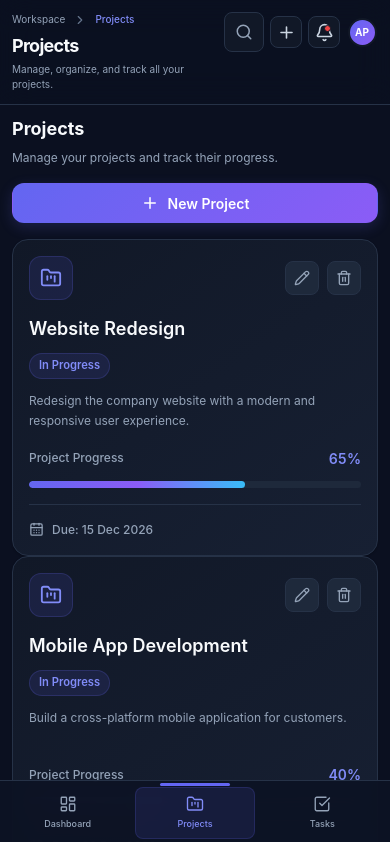
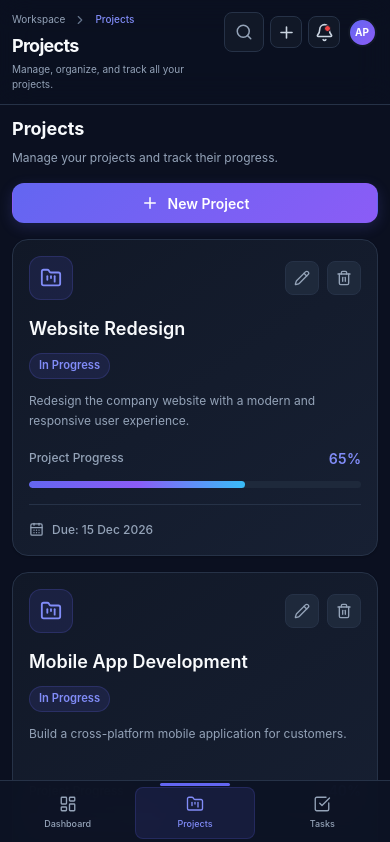
Before and after one commit to amolpawar24/ProjectFlow, a React (Vite) app: page /projects in a window 390 px wide. Shown: the top 842 px of the page. Built offline with nearby package versions, Linux system fonts and the light colour scheme.

Commit message:
feat: add styles for ProjectList component with responsive design and empty state handling

```diff
--- a/src/styles/pages/projects/components/_projectList.css
+++ b/src/styles/pages/projects/components/_projectList.css
@@ -0,0 +1,97 @@
+
+/* ========================================
+   PROJECTFLOW - PROJECT LIST
+======================================== */
+
+/* Project Grid */
+
+.project-list {
+  display: grid;
+  grid-template-columns: repeat(3, minmax(0, 1fr));
+  gap: var(--spacing-5);
+
+  width: 100%;
+  min-width: 0;
+}
+
+/* Empty State */
+
+.project-list__empty {
+  display: flex;
+  align-items: center;
+  justify-content: center;
+
+  width: 100%;
+  min-height: 300px;
+  padding: var(--spacing-8);
+
+  background: var(--color-surface);
+  border: 1px dashed var(--color-border);
+  border-radius: var(--radius-xl);
+}
+
+/* ========================================
+   RESPONSIVE DESIGN
+======================================== */
+
+/* Large Desktop - 1400px and above */
+
+@media (min-width: 1400px) {
+  .project-list {
+    grid-template-columns: repeat(3, minmax(0, 1fr));
+    gap: var(--spacing-6);
+  }
+}
+
+/* Desktop - 1200px to 1399px */
+
+@media (max-width: 1399px) {
+  .project-list {
+    grid-template-columns: repeat(3, minmax(0, 1fr));
+  }
+}
+
+/* Small Desktop - 992px to 1199px */
+
+@media (max-width: 1199px) {
+  .project-list {
+    grid-template-columns: repeat(2, minmax(0, 1fr));
+  }
+}
+
+/* Tablet - 768px to 991px */
+
+@media (max-width: 991px) {
+  .project-list {
+    gap: var(--spacing-4);
+  }
+}
+
+/* Mobile - 576px to 767px */
+
+@media (max-width: 767px) {
+  .project-list {
+    grid-template-columns: repeat(2, minmax(0, 1fr));
+  }
+}
+
+/* Small Mobile - 480px to 575px */
+
+@media (max-width: 575px) {
+  .project-list {
+    grid-template-columns: 1fr;
+  }
+}
+
+/* Extra Small - 320px to 479px */
+
+@media (max-width: 479px) {
+  .project-list {
+    gap: var(--spacing-4);
+  }
+
+  .project-list__empty {
+    min-height: 240px;
+    padding: var(--spacing-5);
+  }
+}
```
